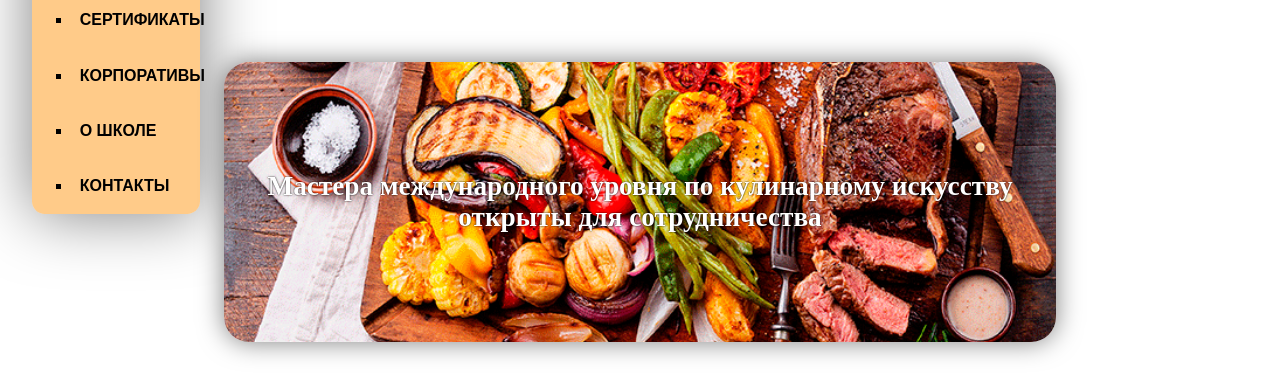
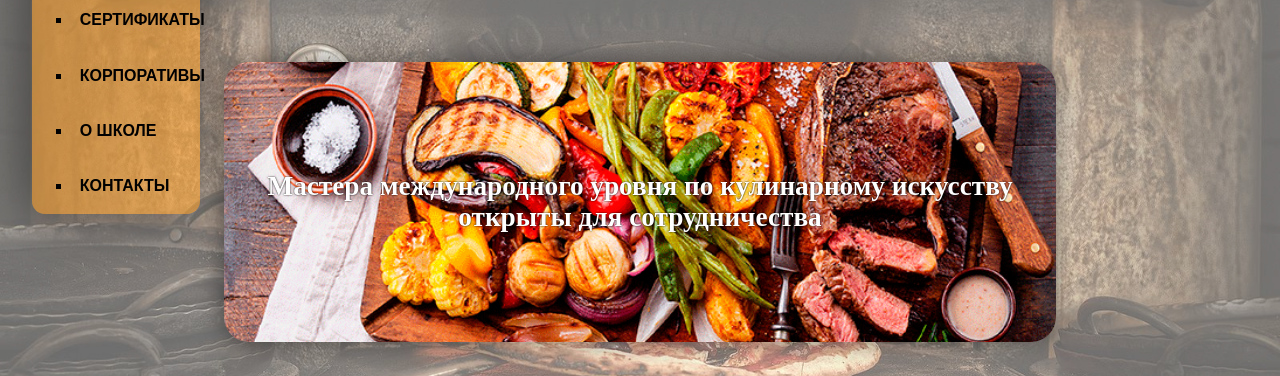
Before and after one commit to Vyacheslav-Tuban/Vyacheslav-Tuban.github.io, a plain HTML site: page index.html in a window 1280 px wide. Shown: the part 162-538 px from the top of the page. Drawn offline with nearby package versions, Linux system fonts and the light colour scheme.

Commit message:
Update style.css

```diff
--- a/css/style.css
+++ b/css/style.css
@@ -115,7 +115,7 @@ p{
  opacity: .6;
 width: 100vw;
 height: 100vh;
-background-image: url(../img/bgphoto.png);
+background-image: url(../img/bgphoto.jpg);
   background-size: 100%;
   background-position: center center;
 }
```
